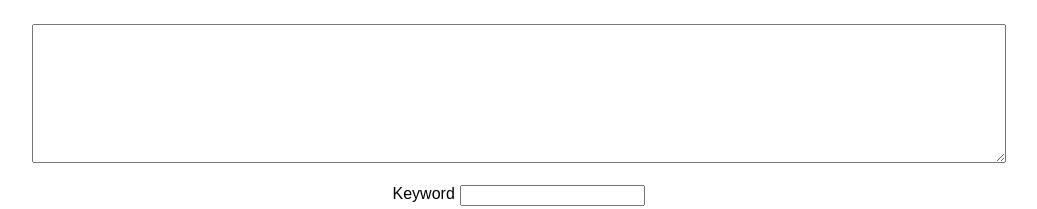
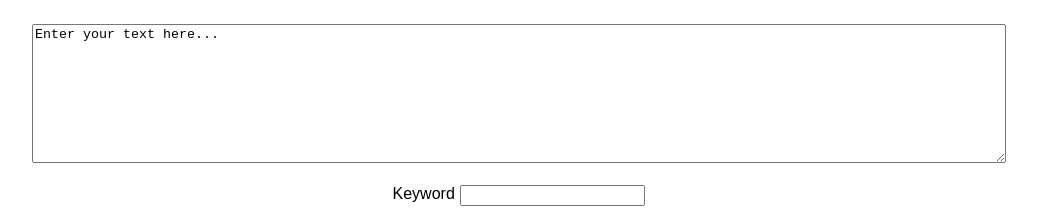
Before and after one commit to maples3/Krypter, a React (Create React App) app: page / in a window 1280 px wide. Shown: the top 209 px of the page, without its empty margins (124-1161 px from the left). Built offline with nearby package versions, Linux system fonts and the light colour scheme.

Commit message:
Input box is used

```diff
--- a/src/components/InputBox/InputBox.tsx
+++ b/src/components/InputBox/InputBox.tsx
@@ -1,8 +1,11 @@
 import React from "react";
 import './InputBox.css'
 import { myDispatcher, updateInput } from "../../store/actionGenerators";
+import { IAppState } from "../../types/state";
+import { connect } from "react-redux";
 
 interface InputBoxProps {
+    input: string
 }
 
 interface InputBoxState {
@@ -12,7 +15,7 @@ interface InputBoxState {
 class InputBox extends React.Component<InputBoxProps, InputBoxState> {
     constructor(props: InputBoxProps) {
         super(props);
-        this.state = { input: "" };
+        this.state = { input: this.props.input };
     }
 
     render() {
@@ -28,4 +31,8 @@ class InputBox extends React.Component<InputBoxProps, InputBoxState> {
     }
 }
 
-export default InputBox;
+function mapStateToProps(state: IAppState): InputBoxProps {
+    return { input: state.input };
+}
+
+export default connect(mapStateToProps)(InputBox);
--- a/src/components/KeywordSection/KeywordSection.tsx
+++ b/src/components/KeywordSection/KeywordSection.tsx
@@ -37,5 +37,4 @@ function mapStateToProps (state: IAppState): KeySectionProps {
     return state.keySection;
 }
 
-// export default KeySection;
 export default connect(mapStateToProps)(KeywordSection);
--- a/src/store/actionGenerators.ts
+++ b/src/store/actionGenerators.ts
@@ -2,7 +2,6 @@ import { AppActions, UPDATE_KEYWORDSECTION, UPDATE_INPUT } from "../types/action
 import { store } from "./configureStore";
 
 export function updateKeywordSection(keyword: string, keyLetter: string): AppActions {
-    // console.log("updateKeywordSection: " + keyword + " - " + keyLetter);
     return {
         type: UPDATE_KEYWORDSECTION,
         keyword: keyword,
--- a/src/store/reducers.ts
+++ b/src/store/reducers.ts
@@ -4,7 +4,7 @@ import { generateLetterMappings, encryptText } from "../crypto";
 import { AppModes } from "../types/modes";
 
 const defaultState: IAppState = {
-    input: "i like trains",
+    input: "Enter your text here...",
     output: "",
     mode: AppModes.KEYWORD,
     keySection: {
```
